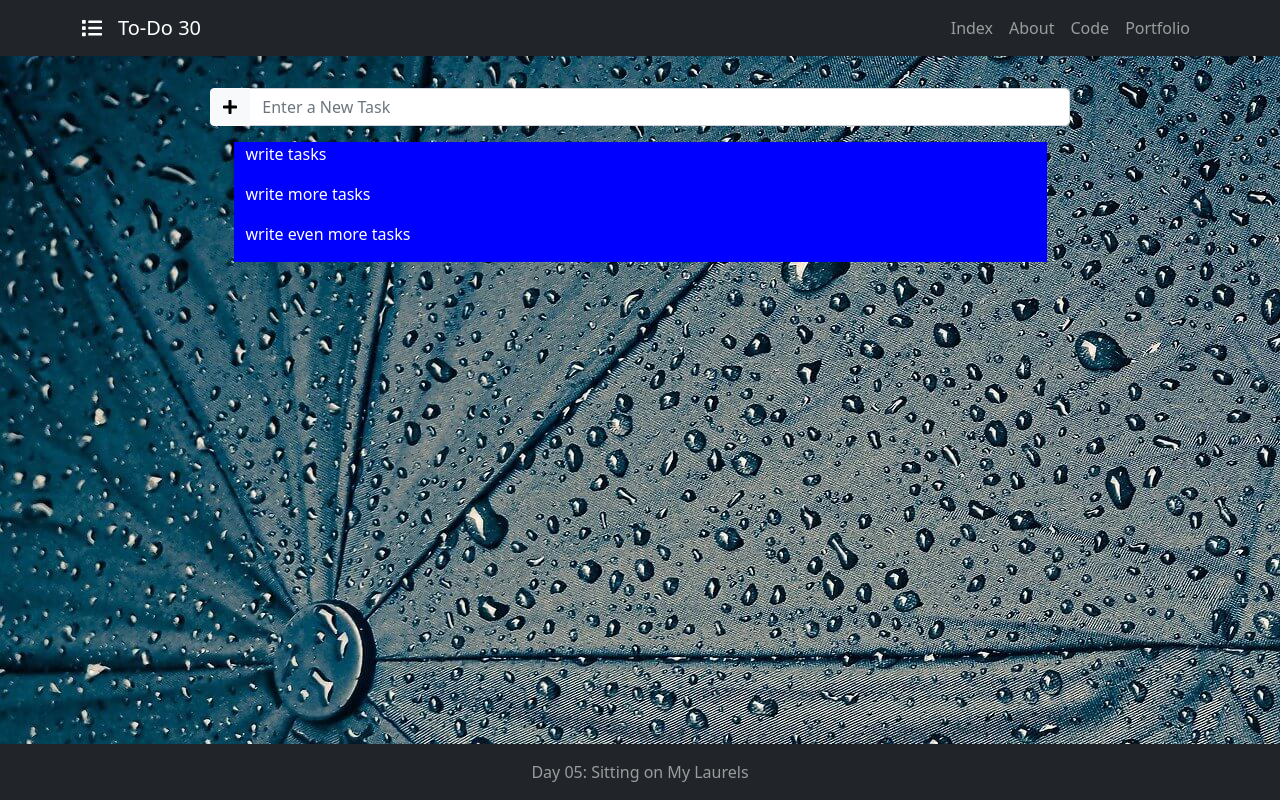
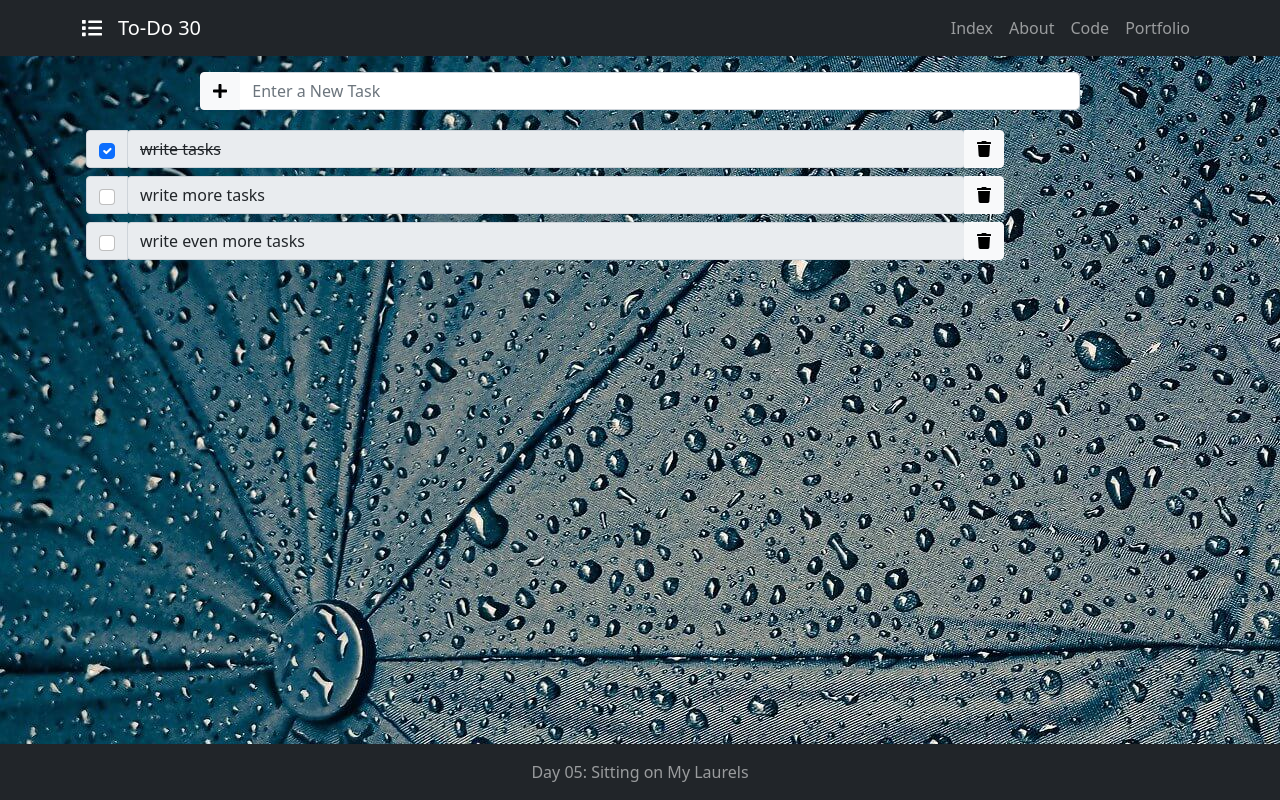
Before and after one commit to ejw773/to-do-30, a React (Create React App) app: page / in a window 1280 px wide. Built offline with nearby package versions, Linux system fonts and the light colour scheme.

Commit message:
styles listed tasks

```diff
--- a/src/App.css
+++ b/src/App.css
@@ -4,3 +4,7 @@
   background-attachment:fixed;
   height: 100vh;
 }
+
+.completed {
+  text-decoration: line-through;
+}
--- a/src/components/MainComponent.js
+++ b/src/components/MainComponent.js
@@ -42,13 +42,26 @@ const Main = () => {
         };
         return newNum;
     };
+    const toggleTask = (id) => {
+        let newTaskList = [...taskList];
+        let targetIndex = newTaskList.findIndex(item => item.id === id);
+        newTaskList[targetIndex].complete = !taskList[targetIndex].complete;
+        setTaskList(newTaskList);
+    };
+    const deleteTask = (id) => {
+        let newTaskList = [...taskList];
+        newTaskList = taskList.filter(item => item.id !== id);
+        setTaskList(newTaskList);
+    }
     return (
         <div>
             <Header />
             <Container>
                 <Row className='m-3 justify-content-center'>
                     <NewTask addTask={addTask}/>
-                    <TaskList taskList={taskList}/>
+                </Row>
+                <Row>
+                    <TaskList taskList={taskList} toggleTask={toggleTask} deleteTask={deleteTask}/>
                 </Row>
             </Container>
             <Footer />
--- a/src/components/NewTaskComponent.js
+++ b/src/components/NewTaskComponent.js
@@ -25,7 +25,6 @@ const NewTask = ({addTask}) => {
         }
     }
     return (
-        <Row className='m-3 justify-content-center'>
             <Col className='col-sm-10'>
                 <InputGroup>
                 <Button bg='light' variant='light' onClick={handleClick}><FontAwesomeIcon icon={faPlus} /></Button>
@@ -37,7 +36,6 @@ const NewTask = ({addTask}) => {
                 />
                 </InputGroup>
             </Col>
-        </Row>
     )
 }
 
--- a/src/components/TaskListComponent.js
+++ b/src/components/TaskListComponent.js
@@ -1,25 +1,36 @@
-import React from 'react';
-import Container from 'react-bootstrap/Container';
+import React, { useState } from 'react';
+import Col from 'react-bootstrap/Col';
 import Row from 'react-bootstrap/Row';
-import Col from 'react-bootstrap/Col';
+import InputGroup from 'react-bootstrap/InputGroup';
+import FormControl from 'react-bootstrap/FormControl';
+import Button from 'react-bootstrap/Button';
+import { FontAwesomeIcon } from '@fortawesome/react-fontawesome'
+import { faTrash } from '@fortawesome/free-solid-svg-icons'
 
-const TaskList = ({taskList}) => {
-    const toggleStatus = () => {
-        console.log('toggled')
+
+const TaskList = ({taskList, toggleTask, deleteTask}) => {
+    const toggleStatus = (id) => {
+        toggleTask(id);
     };
-    const deleteTask = () => {
-        console.log('deleteME')
+    const handleClick = (id) => {
+        deleteTask(id);
     }
 
-    const renderItems = (item) => {
+    const renderItems = (item, index) => {
         return (
-            <p key={item.id} style={{color: 'white'}}>{item.task}</p>
+            <InputGroup key={index} className="p-1">
+                <InputGroup.Checkbox variant='light' bg='light' id={item.id} placeholder={item.task} id={item.id} name={item.task} value={item.task} checked={item.complete} onChange={() => toggleStatus(item.id)} />
+                <Col>
+                <InputGroup.Text className={item.complete ? 'completed' : ''}>{item.task}</InputGroup.Text>
+                </Col>
+                <Button variant='light' bg='light' onClick={() => handleClick(item.id)}><FontAwesomeIcon icon={faTrash} /></Button>
+            </InputGroup>
         )
     }
 
     return (
-        <Col className='col-sm-9' style={{backgroundColor: 'blue'}}>
-            {taskList.map((item) => renderItems(item))}
+        <Col className='col-xl-10'>
+            {taskList.map((item, index) => renderItems(item, index))}
         </Col>
     )
 }
```
